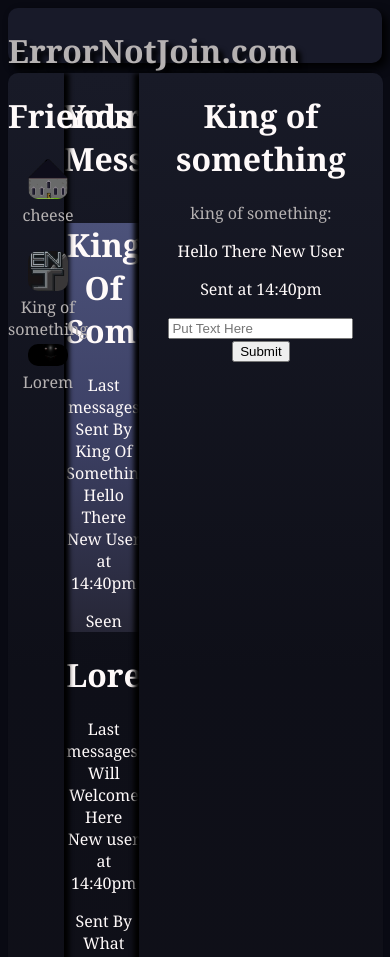
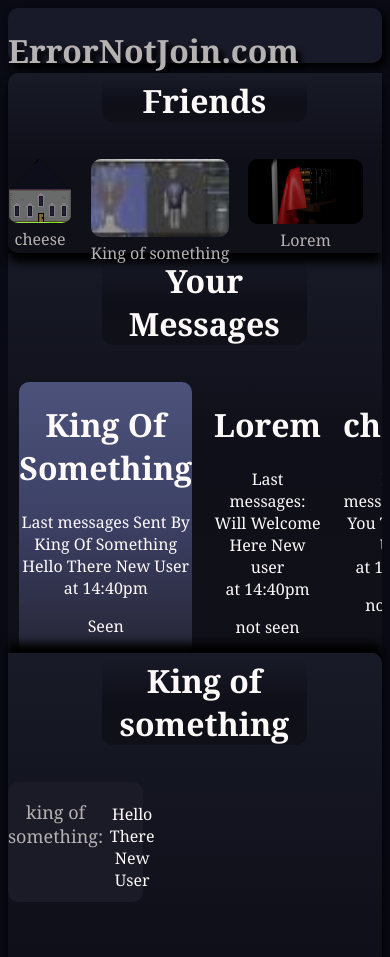
Before and after one commit to errornotjoin/ErrorNotJoin-Blogs-Website, a plain HTML site: page Errornotjoinforms.com/Messages.html in a window 390 px wide. Shown: the top 957 px of the page. Drawn offline with Linux system fonts and the light colour scheme.

Commit message:
New Update

```diff
--- a/Errornotjoinforms.com/Messages.html
+++ b/Errornotjoinforms.com/Messages.html
@@ -19,7 +19,7 @@
     </header>
     <main class="Main_Main">
         <div class="User_Status">
-            <h1>Friends</h1>
+            <h1 class="Title">Friends</h1>
             <div class="Main_divs_are_here">
                 <div class="div_1">
                     <a href="">
@@ -29,8 +29,8 @@
                     </a>
                 </div>
                 <div class="div_1">
-                    <a href="">
-                        <img src="imgs/errornotjoin.png">
+                    <a href="King_ErrorNotJoin.html">
+                        <img src="imgs/new2.jpg">
                          <br>
                         King of something
 
@@ -38,7 +38,7 @@
                 </div>
                 <div class="div_1">
                     <a href="">
-                        <img src="imgs/0009.png"><br>
+                        <img src="imgs/0252.png"><br>
 
                         Lorem
                     </a>
@@ -46,7 +46,7 @@
             </div>
         </div>
         <div class="Messages">
-            <h1>Your Messages</h1>
+            <h1 class="Title">Your Messages</h1>
 
                 <div class="Messages_div">
                     <div class="Main_messages" style="background-image: linear-gradient(#4c527a,#3d4166, #262636);" >
@@ -65,7 +65,7 @@
                             Last messages: Will Welcome Here New user<br>
                             at <time>14:40pm</time><br>
                             <div>
-                                Sent By What
+                                not seen
                             </div>
                         </p>
                     </div>
@@ -75,32 +75,26 @@
                             Last messages: Are You The New User <br>
                             at <time>11:20am</time><br>
                             <div>
-                                Sent By Cheese
+                                not seen
                             </div>
                         </p>
                     </div>
                 </div>
         </div>
         <div id="Chating_one" class="Chating_one">
-            <div id="Chat_0">
-                <h1>King of something </h1>
-                <div class="The_messages">
-                        <a class="Main_part_of_messages">king of something:</a>
-                        <p class="Main_part_of_messages">Hello There New User</p>
-                        <p class="The_timer">Sent at 14:40pm</p>
+            <div id="sent_by_bot" >
+                <h1 class="Title">King of something </h1>
+                <div class="The_messages_by_the_bot">
+                        <div class="Main_part_of_messages">
+                            <a href="King_ErrorNotJoin.html"><p>king of something:</p></a>
+                            <p class="the_messages">Hello There New User</p>
+                        </div>
+                        <p class="The_timer">Sent at  14:40pm</p>
                 </div>
             </div>
             <div class="Main_inputs">
                 <input type="text" spellcheck="true" required="true" placeholder="Put Text Here">
                 <button>Submit</button>
-            </div>
-        </div>
-        <div class="Looking_for_people" >
-            <h1>Look for people to talk to?</h1>
-            <input>
-            <button>Submit</button>
-            <div>
-
             </div>
         </div>
     </main>
--- a/Errornotjoinforms.com/css/Messages.css
+++ b/Errornotjoinforms.com/css/Messages.css
@@ -44,6 +44,12 @@
     position: relative;
     left: 3%;
 }
+.Main_messages:hover ,.Main_part_of_messages:hover
+{
+box-shadow: 0px 10px 10px black;
+background-image: linear-gradient(#282b41,#202236, #1b1b27);
+border-radius: 10px;
+}
 .Chating_one
 {
     width: 87%;
@@ -55,3 +61,145 @@
     border-top-right-radius: 10px;
     border-bottom-right-radius: 10px;
 }
+.The_messages_by_the_bot
+{
+    display: flex;
+    width: 60%;
+    display:flex;
+    flex-direction: row;
+    gap: 1%;
+}
+.Main_part_of_messages
+{
+    display: flex;
+    background-color: #1b1b27;
+    width: 100%;
+    text-align: center;
+    border-radius: 10px;
+    max-width: 60%;
+}
+.Main_part_of_messages a
+{
+
+    font-size: large;
+}
+.The_messages_by_the_bot:hover .The_timer
+{
+    display: inherit;
+    text-shadow: 5px 5px 5px black;
+}
+.the_messages
+{
+    position: relative;
+    top: 5px;
+    left: 5%;
+    text-align: center;
+}
+.The_timer
+{
+    position: relative;
+
+    display: none;
+    color: rgb(133, 129, 129);
+
+    font-size: large;
+
+    width: 25%;
+}
+
+.Main_inputs
+{
+    position:relative;
+    top: 370px;
+    text-align: center;
+    background-color:#2d2d41;
+    width: 100%;
+    border-radius: 5px;
+    height: 70px;
+    box-shadow: 0px -5px 10px black;
+
+}
+.Main_inputs input
+{
+    height: 50px;
+    width: 91%;
+    position: relative;
+    top: 10px;
+    border: none;
+    background-color: #0e0f18;
+    border-radius: 5px;
+    color: snow;
+}
+.Main_inputs button
+{
+    height: 50px;
+    position: relative;
+    top: 10px;
+    border: none;
+    width: 7%;
+    border-radius: 5px;
+    background-color: #0e0f18;
+    color: snow;
+}
+.Title
+{
+    position: relative;
+    left: 25%;
+    bottom: 15px;
+}
+@media (max-width:1417px) {
+    .Main_inputs
+    {
+        position: relative;
+        top: 440px;
+    }
+}
+@media (max-width: 950px) {
+    .Main_Main
+    {
+        display: flex;
+        flex-direction: column;
+    }
+    .User_Status
+    {
+        height: 180px;
+        box-shadow: 0px 10px 10px black;
+    }
+    .Main_divs_are_here
+    {
+        display: flex;
+        flex-direction: row;
+    }
+    .Main_divs_are_here img
+    {
+        width: 100%;
+    }
+    .Messages
+    {
+        height: 400px;
+    }
+    .Messages_div
+    {
+        display: flex;
+        flex-direction: row;
+        gap: 6%;
+        width: 97%;
+        overflow-y:none;
+        overflow-x: scroll;
+    }
+    .Main_messages
+    {
+        border-radius: 10px;
+    }
+    .Chating_one
+    {
+        width: 100%;
+        height: 600px;
+        box-shadow: 0px -10px 10px black ;
+    }
+    .Main_inputs
+    {
+        position: relative;
+        top: 400px;
+    }
+}
```
Also changed, not shown: Errornotjoinforms.com/imgs/0252.png (added), Errornotjoinforms.com/imgs/new2.jpg (added), Errornotjoinforms.com/imgs/why did i make this for.png (added).
